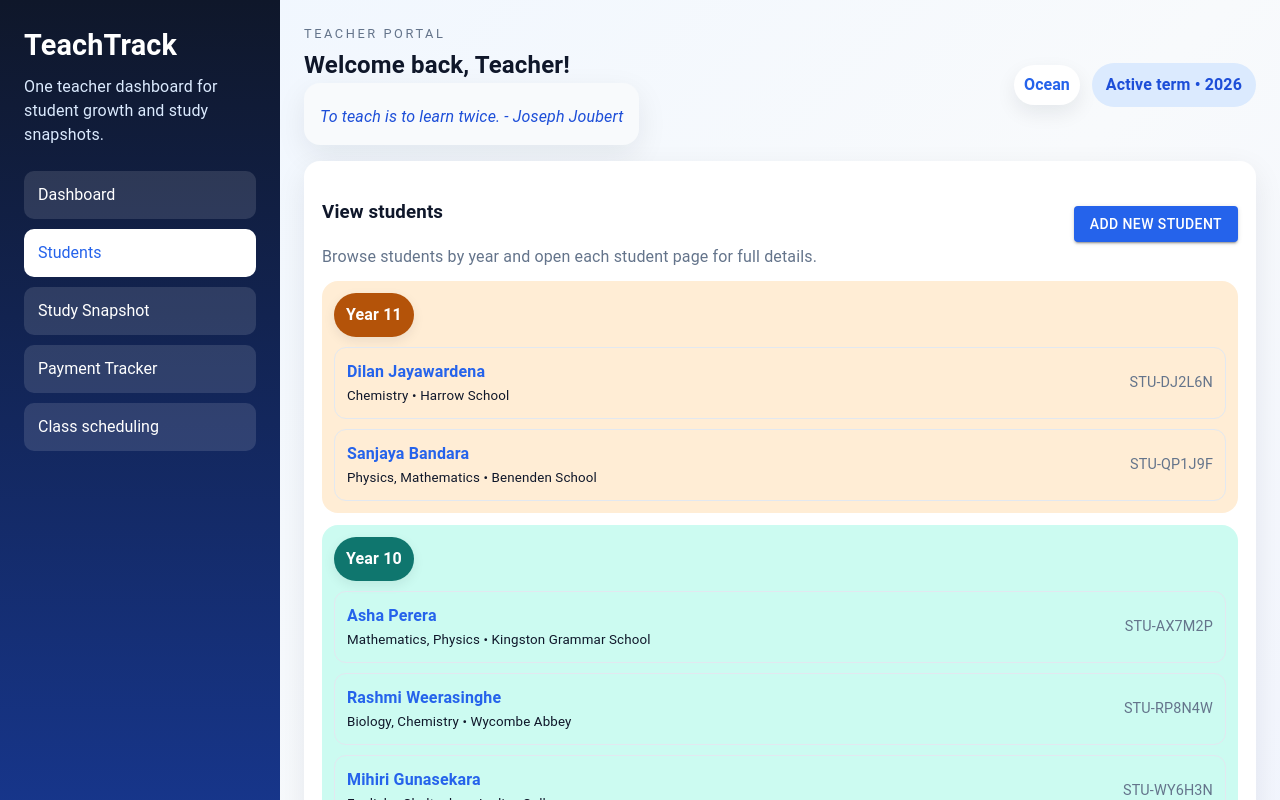
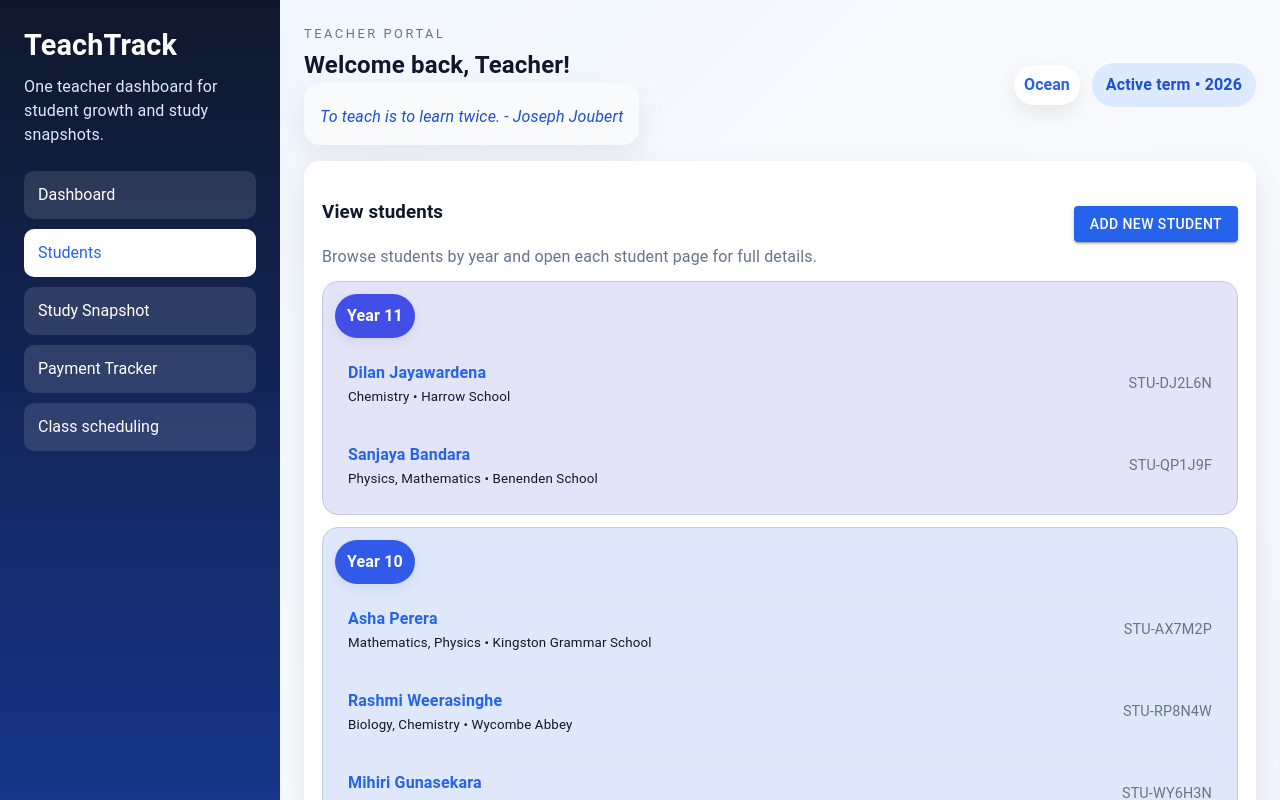
Before and after one commit to budhap-dev/TeachingTracker, a React (Vite) app: page / in a window 1280 px wide. Both pictures are taken after a click on the button "Students". Shown: the top 800 px of the page. Built offline with nearby package versions, Linux system fonts and the light colour scheme.

Commit message:
theme applied in student section too.

```diff
--- a/src/App.tsx
+++ b/src/App.tsx
@@ -20,6 +20,7 @@ import { PaymentTrackerView } from './components/PaymentTrackerView'
 import { PaymentsView } from './components/PaymentsView'
 import { StudentDetailsView } from './components/StudentDetailsView'
 import { StudentsView } from './components/StudentsView'
+import { appVersion } from './version'
 import {
     teacherQuotes,
     ThemeName,
@@ -346,6 +347,9 @@ const StudentApp = () => {
                             Class scheduling
                         </button>
                     </nav>
+                    <footer className="sidebar-footer">
+                        <span>Version {appVersion}</span>
+                    </footer>
                 </aside>
 
                 <main className="main-content">
--- a/src/components/StudentFormModal.tsx
+++ b/src/components/StudentFormModal.tsx
@@ -47,14 +47,9 @@ export const StudentFormModal = ({
     <Dialog open={open} onClose={onClose} maxWidth="md" fullWidth>
         <DialogTitle>Add a new student</DialogTitle>
         <DialogContent>
-            <DialogActions>
-                <Button onClick={onClose}>Cancel</Button>
-                <Button type="submit" variant="contained">
-                    Save student
-                </Button>
-            </DialogActions>
             <Box
                 component="form"
+                id="student-form"
                 onSubmit={onSubmit}
                 className="student-form modal-form"
             >
@@ -199,5 +194,11 @@ export const StudentFormModal = ({
                 />
             </Box>
         </DialogContent>
+        <DialogActions>
+            <Button onClick={onClose}>Cancel</Button>
+            <Button type="submit" form="student-form" variant="contained">
+                Save student
+            </Button>
+        </DialogActions>
     </Dialog>
 )
--- a/src/components/StudentList.tsx
+++ b/src/components/StudentList.tsx
@@ -6,12 +6,15 @@ type StudentListProps = {
 }
 
 const yearGroupColors: Record<string, { header: string; accent: string }> = {
-    '8': { header: '#2563eb', accent: '#dbeafe' },
-    '9': { header: '#7c3aed', accent: '#ede9fe' },
-    '10': { header: '#0f766e', accent: '#ccfbf1' },
-    '11': { header: '#b45309', accent: '#ffedd5' },
-    '12': { header: '#dc2626', accent: '#fee2e2' },
-    Unassigned: { header: '#475569', accent: '#e2e8f0' },
+    '8': { header: 'var(--year-8-header)', accent: 'var(--year-8-accent)' },
+    '9': { header: 'var(--year-9-header)', accent: 'var(--year-9-accent)' },
+    '10': { header: 'var(--year-10-header)', accent: 'var(--year-10-accent)' },
+    '11': { header: 'var(--year-11-header)', accent: 'var(--year-11-accent)' },
+    '12': { header: 'var(--year-12-header)', accent: 'var(--year-12-accent)' },
+    Unassigned: {
+        header: 'var(--year-unassigned-header)',
+        accent: 'var(--year-unassigned-accent)',
+    },
 }
 
 export const StudentList = ({
@@ -40,6 +43,7 @@ export const StudentList = ({
                             className="year-group"
                             style={{
                                 backgroundColor: groupStyle.accent,
+                                border: `1px solid color-mix(in srgb, ${groupStyle.header} 20%, var(--border))`,
                                 borderRadius: 16,
                                 padding: 12,
                             }}
--- a/src/styles/_layout.scss
+++ b/src/styles/_layout.scss
@@ -76,6 +76,14 @@
                 color: var(--button-hover-text);
             }
         }
+    }
+
+    .sidebar-footer {
+        margin-top: auto;
+        padding-top: 8px;
+        font-size: 0.85rem;
+        letter-spacing: 0.04em;
+        color: var(--sidebar-muted);
     }
 }
 
--- a/src/styles/_variables.scss
+++ b/src/styles/_variables.scss
@@ -33,6 +33,30 @@
         180deg,
         var(--sidebar-start),
         var(--sidebar-end)
+    );
+    --year-8-header: color-mix(in srgb, var(--accent) 88%, var(--text) 12%);
+    --year-8-accent: color-mix(in srgb, var(--accent) 14%, var(--surface));
+    --year-9-header: color-mix(in srgb, var(--accent-alt) 86%, var(--text) 14%);
+    --year-9-accent: color-mix(in srgb, var(--accent-alt) 14%, var(--surface));
+    --year-10-header: color-mix(in srgb, var(--accent) 70%, var(--accent-alt));
+    --year-10-accent: color-mix(in srgb, var(--accent) 12%, var(--surface-alt));
+    --year-11-header: color-mix(in srgb, var(--accent-alt) 70%, var(--accent));
+    --year-11-accent: color-mix(
+        in srgb,
+        var(--accent-alt) 12%,
+        var(--surface-alt)
+    );
+    --year-12-header: color-mix(in srgb, var(--accent) 72%, var(--muted));
+    --year-12-accent: color-mix(in srgb, var(--accent) 10%, var(--surface));
+    --year-unassigned-header: color-mix(
+        in srgb,
+        var(--muted) 78%,
+        var(--text) 22%
+    );
+    --year-unassigned-accent: color-mix(
+        in srgb,
+        var(--surface-alt) 82%,
+        var(--muted) 18%
     );
 }
 
--- /dev/null
+++ b/src/version.ts
@@ -0,0 +1,3 @@
+import packageJson from '../package.json'
+
+export const appVersion = packageJson.version
```
Also changed, not shown: vitest.config.ts (+4 -4 lines), 2 other files (tests, documents, lock files or other folders).
